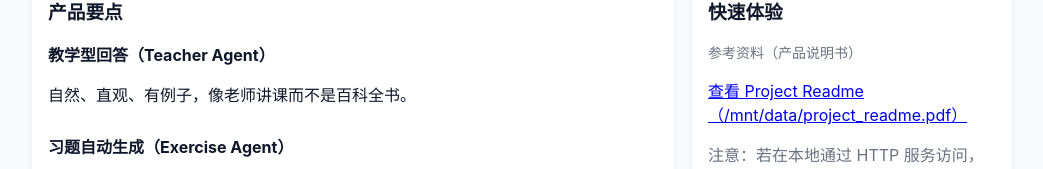
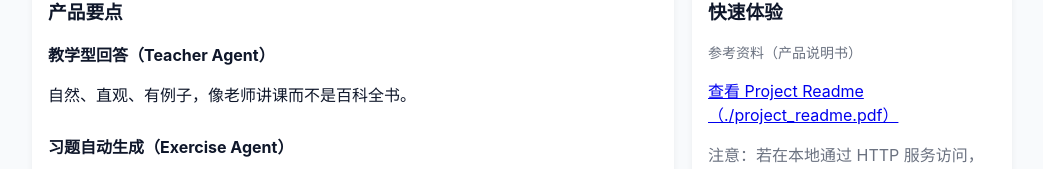
Before and after one commit to chuan111111/start-page, a plain HTML site: page index.html in a window 1280 px wide. Shown: the part 303-472 px from the top of the page, without its empty margins (118-1161 px from the left). Drawn offline with Linux system fonts and the light colour scheme.

Commit message:
Add files via upload

```diff
--- a/index.html
+++ b/index.html
@@ -86,7 +86,7 @@
             <h3>快速体验</h3>
             <p class="tag">参考资料（产品说明书）</p>
             <!-- 本地文件路径（你上传过的 PDF） -->
-            <p><a href="/mnt/data/project_readme.pdf" target="_blank">查看 Project Readme（/mnt/data/project_readme.pdf）</a></p>
+            <p><a href="./project_readme.pdf" target="_blank">查看 Project Readme（./project_readme.pdf）</a></p>
             <p style="margin-top:8px;color:var(--muted)">注意：若在本地通过 HTTP 服务访问，请将 PDF 放在网站根目录，或把链接改为相对路径。</p>
           </div>
 
```
